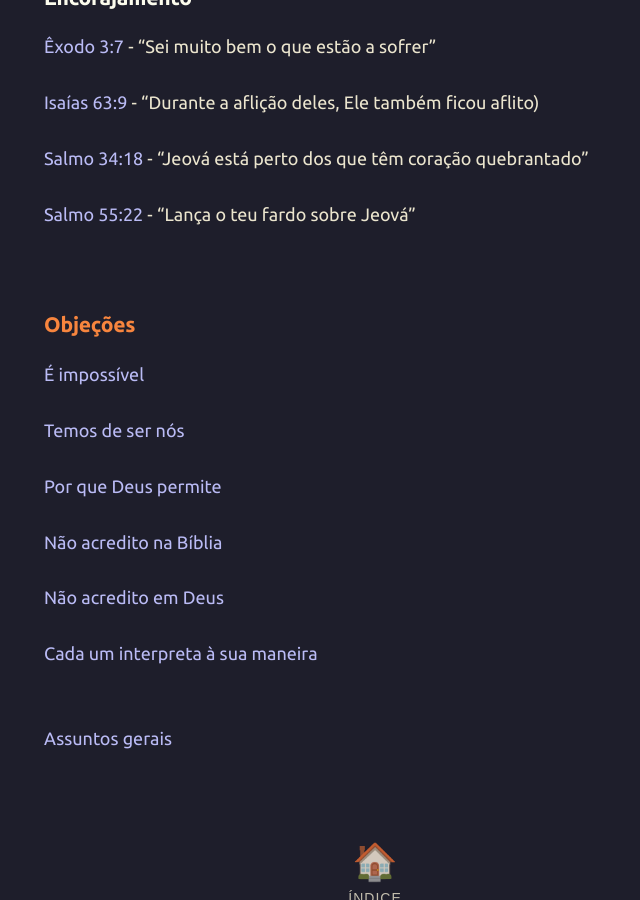
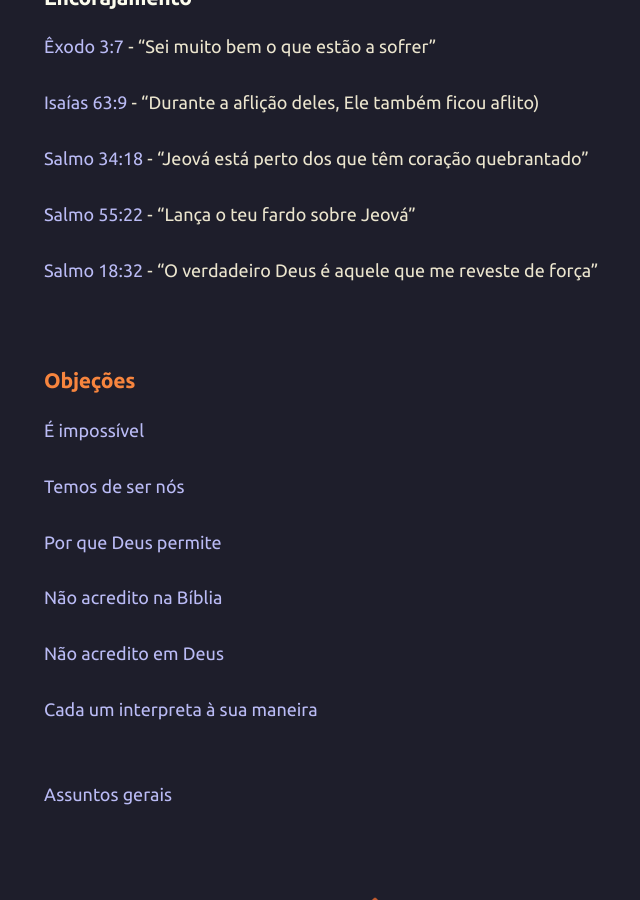
Before and after one commit to joaquim-capitao/jw, a Jekyll site: the page built from ministerio/index.md, in a window 1280 px wide and 900 px high, scrolled down 1829 px. Shown: the whole window, without its empty margins (265-905 px from the left). Built offline with Jekyll 4.4.1, drawn with Linux system fonts in a browser that asks for light colours; our own code applies the rules of GitHub Pages for plain Markdown files.

Commit message:
Atualizar o index.md

```diff
--- a/ministerio/index.md
+++ b/ministerio/index.md
@@ -66,6 +66,9 @@
 [Salmo 55:22](https://www.jw.org/finder?srcid=jwlshare&wtlocale=TPO&prefer=lang&bible=19055022&pub=nwtsty) - "Lança o teu fardo sobre Jeová"
 
 
+[Salmo 18:32](https://www.jw.org/finder?srcid=jwlshare&wtlocale=TPO&prefer=lang&bible=19018032&pub=nwtsty) - "O verdadeiro Deus é aquele que me reveste de força"
+
+
 <br>
 ### Objeções
 
```
